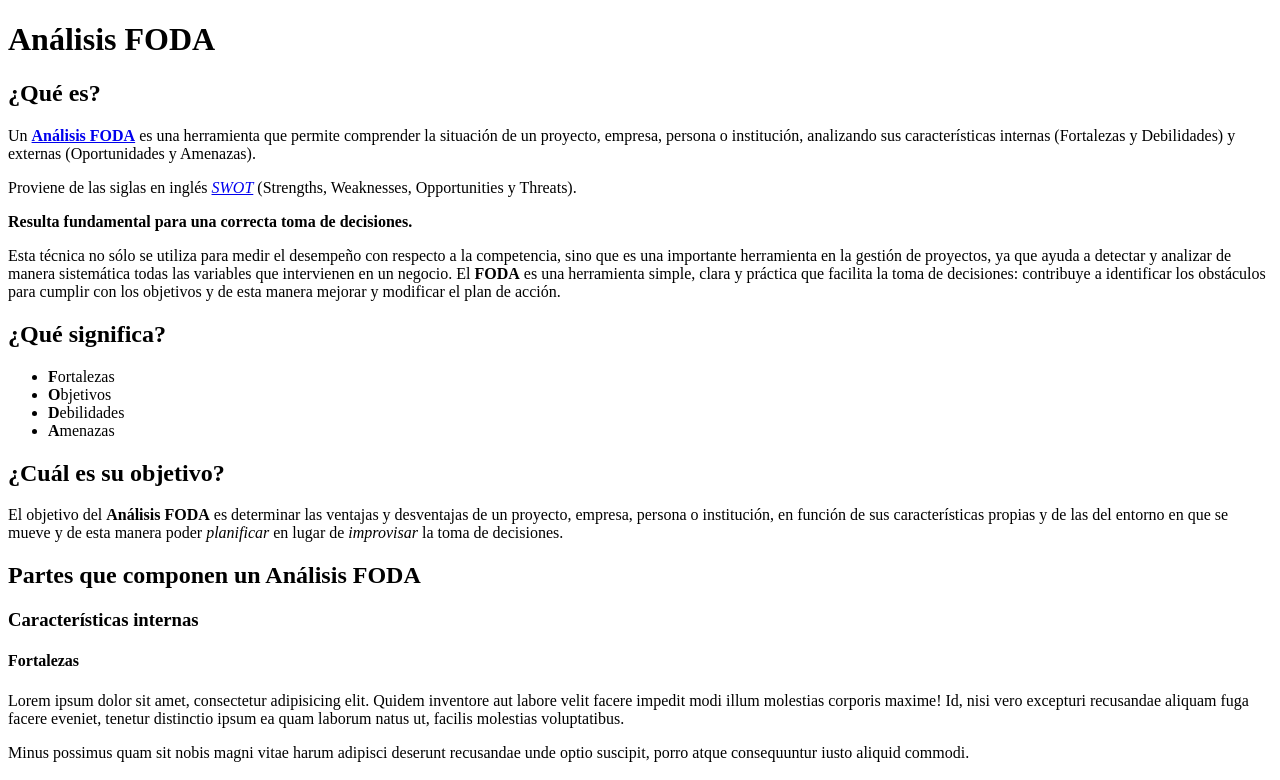
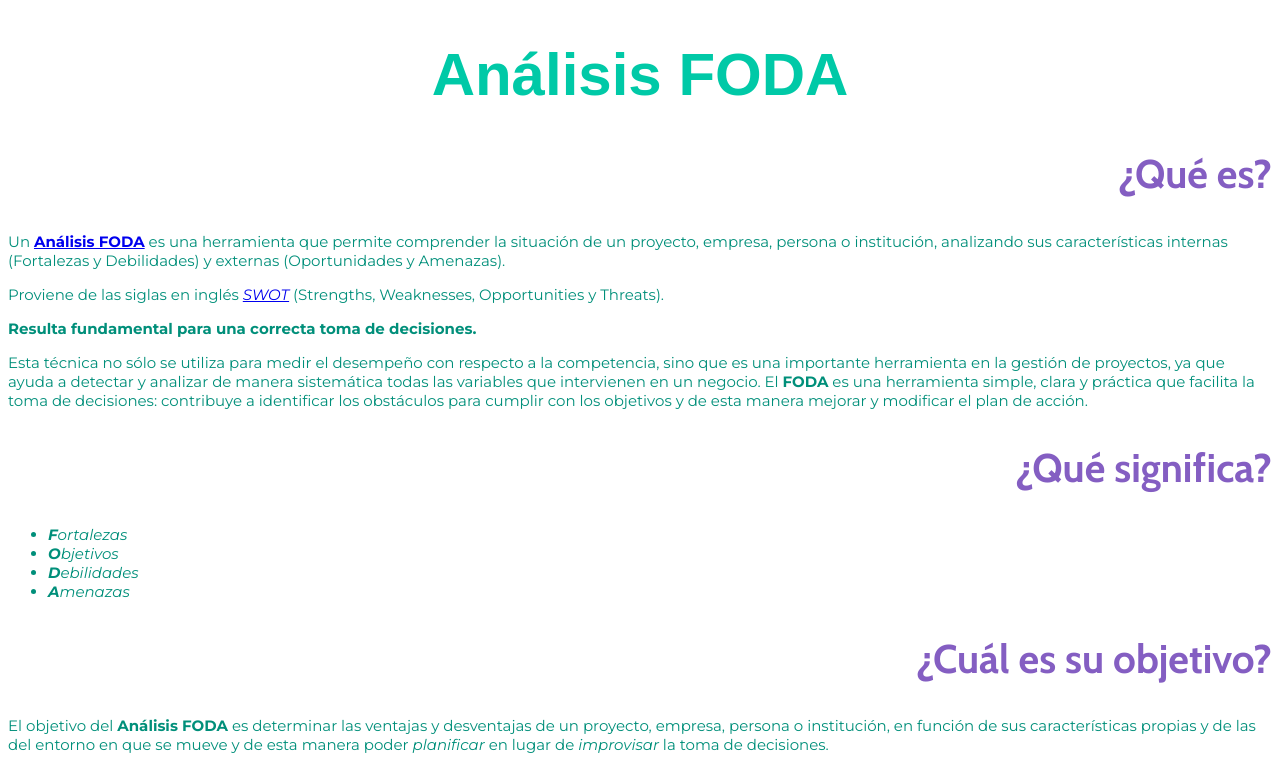
Before and after one commit to TICAMOLINA/desafio-02, a website built with Vite: page index.html in a window 1280 px wide. Shown: the top 780 px of the page. Built offline with nearby package versions, Linux system fonts and the light colour scheme.

Commit message:
Terminé de realizar una corrección en las etiquetas de mi Index y Agregué los estilos con CSS

```diff
--- a/index.html
+++ b/index.html
@@ -1,21 +1,25 @@
 <!doctype html>
 <html lang="es">
-
 <head>
-  <meta charset="UTF-8" />
-  <meta name="viewport" content="width=device-width, initial-scale=1.0" />
+  <meta charset="UTF-8">
+  <meta name="viewport" content="width=device-width, initial-scale=1.0">
+  <link rel="preconnect" href="https://fonts.googleapis.com">
+  <link rel="preconnect" href="https://fonts.gstatic.com" crossorigin>
+  <link href="https://fonts.googleapis.com/css2?family=Cabin:ital,wght@0,400..700;1,400..700&display=swap" rel="stylesheet">
   <title>Semana 1</title>
 </head>
 
 <body>
-  <h1>Análisis FODA</h1>
+  <h1 id="texto-titulo">Análisis FODA</h1>
 
-  <h2>¿Qué es?</h2>
-  <p>Un <strong><a target="_blank" href="https://es.wikipedia.org/wiki/An%C3%A1lisis_FODA">Análisis FODA</a></strong> es una herramienta que permite comprender la situación de un proyecto, empresa,
+  <h2 class="texto-subtitulos">¿Qué es?</h2>
+  <p>Un <strong><a target="_blank" href="https://es.wikipedia.org/wiki/An%C3%A1lisis_FODA">Análisis FODA</a></strong> es
+    una herramienta que permite comprender la situación de un proyecto, empresa,
     persona o institución, analizando sus características internas (Fortalezas y Debilidades) y externas (Oportunidades
     y Amenazas).</p>
 
-  <p>Proviene de las siglas en inglés <em><a href="https://en.wikipedia.org/wiki/SWOT_analysis">SWOT</a></em> (Strengths, Weaknesses, Opportunities y Threats).
+  <p>Proviene de las siglas en inglés <em><a href="https://en.wikipedia.org/wiki/SWOT_analysis">SWOT</a></em>
+    (Strengths, Weaknesses, Opportunities y Threats).</p>
 
   <p><b>Resulta fundamental para una correcta toma de decisiones.</b></p>
 
@@ -25,7 +29,7 @@
     decisiones: contribuye a identificar los obstáculos para cumplir con los objetivos y de esta manera mejorar y
     modificar el plan de acción.</p>
 
-  <h2>¿Qué significa?</h2>
+  <h2 class="texto-subtitulos">¿Qué significa?</h2>
   <ul>
     <li><b>F</b>ortalezas</li>
     <li><b>O</b>bjetivos</li>
@@ -33,16 +37,16 @@
     <li><b>A</b>menazas</li>
   </ul>
 
-  <h2>¿Cuál es su objetivo?</h2>
+  <h2 class="texto-subtitulos">¿Cuál es su objetivo?</h2>
   <p>El objetivo del <strong>Análisis FODA</strong> es determinar las ventajas y desventajas de un proyecto, empresa,
     persona o institución, en función de sus características propias y de las del entorno en que se mueve y de esta
     manera poder <i>planificar</i> en lugar de <i>improvisar</i> la toma de decisiones.</p>
 
-  <h2>Partes que componen un Análisis FODA</h2>
+  <h2 class="texto-subtitulos">Partes que componen un Análisis FODA</h2>
 
-  <h3>Características internas</h3>
+  <h3 class="texto-subtemas">Características internas</h3>
 
-  <h4>Fortalezas</h4>
+  <h4 class="texto-subtemas">Fortalezas</h4>
   <p>Lorem ipsum dolor sit amet, consectetur adipisicing elit. Quidem inventore aut labore velit facere impedit modi
     illum molestias corporis maxime! Id, nisi vero excepturi recusandae aliquam fuga facere eveniet, tenetur distinctio
     ipsum ea quam laborum natus ut, facilis molestias voluptatibus.</p>
@@ -50,15 +54,15 @@
   <p>Minus possimus quam sit nobis magni vitae harum adipisci deserunt recusandae unde optio suscipit, porro atque
     consequuntur iusto aliquid commodi.</p>
 
-  <h4>Debilidades</h4>
+  <h4 class="texto-subtemas">Debilidades</h4>
   <p>Lorem ipsum dolor sit amet, consectetur adipisicing elit. Cum iste reiciendis eligendi, odio doloremque, commodi
     modi eveniet nostrum, ratione aliquam ipsa quod. Vel natus exercitationem, voluptates ipsa ducimus non. Quidem
     similique accusantium qui velit, sint laborum suscipit dolorum iste error quibusdam fugiat, laudantium delectus.
     Odio recusandae in incidunt aperiam dolorem.</p>
 
-  <h3>Características externas</h3>
+  <h3 class="texto-subtemas">Características externas</h3>
 
-  <h4>Oportunidades</h4>
+  <h4 class="texto-subtemas">Oportunidades</h4>
   <p>Lorem ipsum dolor sit amet consectetur adipisicing elit. Deserunt aliquid expedita animi culpa possimus eos, nulla
     qui, libero nemo ducimus ex! Dignissimos corporis officia dolores exercitationem minus reprehenderit ducimus facere
     at, mollitia porro impedit, voluptates ipsum illo tempora assumenda nobis. Libero repellendus, optio pariatur,
@@ -66,7 +70,7 @@
     laborum? Quas, ea? Molestias saepe repellendus natus labore facere voluptas repellat placeat corrupti, nihil beatae
     quasi laborum error, sequi perferendis.</p>
 
-  <h4>Amenazas</h4>
+  <h4 class="texto-subtemas">Amenazas</h4>
   <p>Lorem, ipsum dolor sit amet consectetur adipisicing elit. Hic minus nemo corrupti blanditiis culpa fuga vitae ab
     quod repellendus suscipit. Incidunt temporibus ea, harum consequuntur officiis possimus hic fuga, ipsa odio soluta
     animi aut repellendus placeat iste, modi rem provident.</p>
--- a/style.css
+++ b/style.css
@@ -0,0 +1,37 @@
+@import url('https://fonts.googleapis.com/css2?family=Cabin:ital,wght@0,400..700;1,400..700&family=Montserrat:ital,wght@0,100..900;1,100..900&display=swap');
+
+#texto-titulo {
+    color: #00c9a7;
+    text-align: center;
+    font-size: 60px;
+    font-family: Arial, Helvetica, sans-serif;
+}
+
+.texto-subtitulos {
+    color: #845ec2;
+    text-align: end;
+    font-size: 40px;
+    font-family: "Cabin", sans-serif;
+}
+
+p {
+    color: #008f7a;
+    text-align: start;
+    font-family: "Montserrat", sans-serif;
+    font-size: 15px;
+}
+
+ul {
+    color: #008f7a;
+    text-align: start;
+    font-family: "Montserrat", sans-serif;
+    font-style: italic;
+    font-size: 15px;
+}
+
+.texto-subtemas {
+    color: #845ec2;
+    text-align: start;
+    font-size: 30px;
+    font-family: "Cabin", sans-serif;
+}
```
